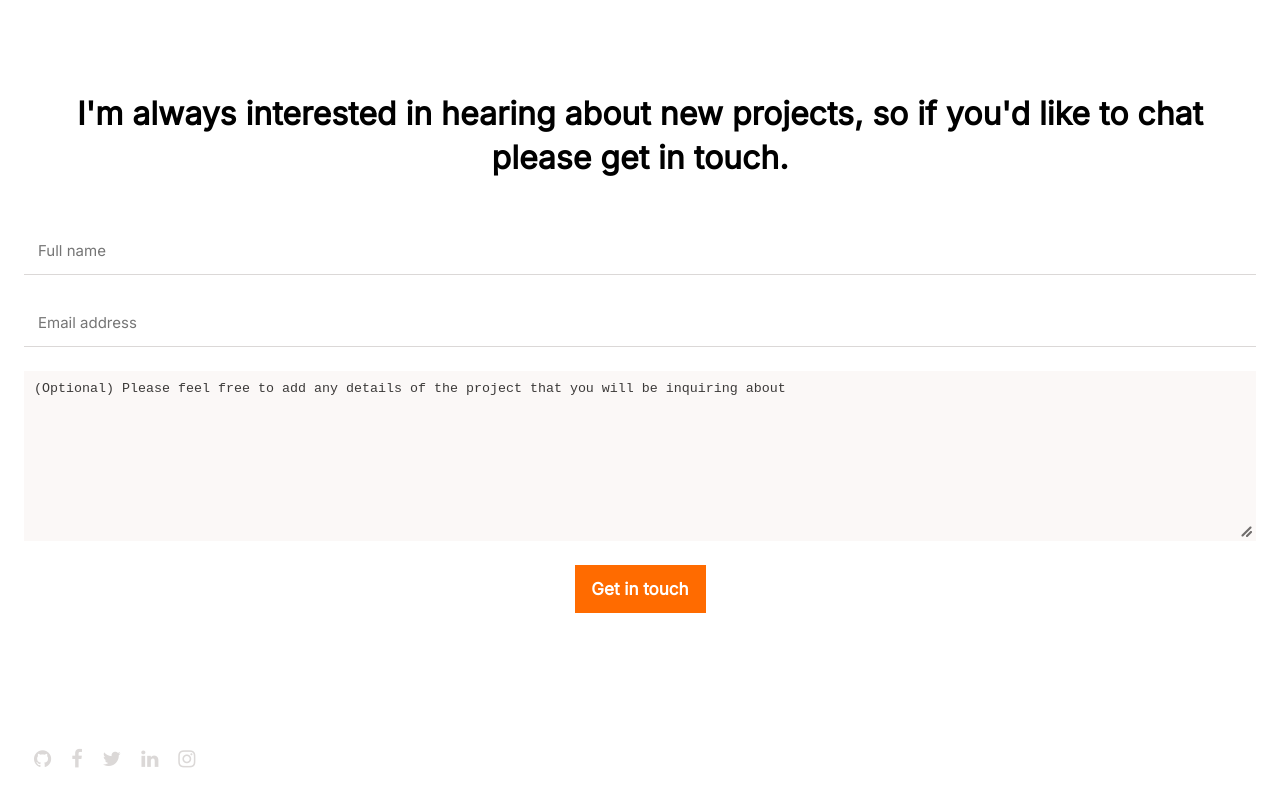
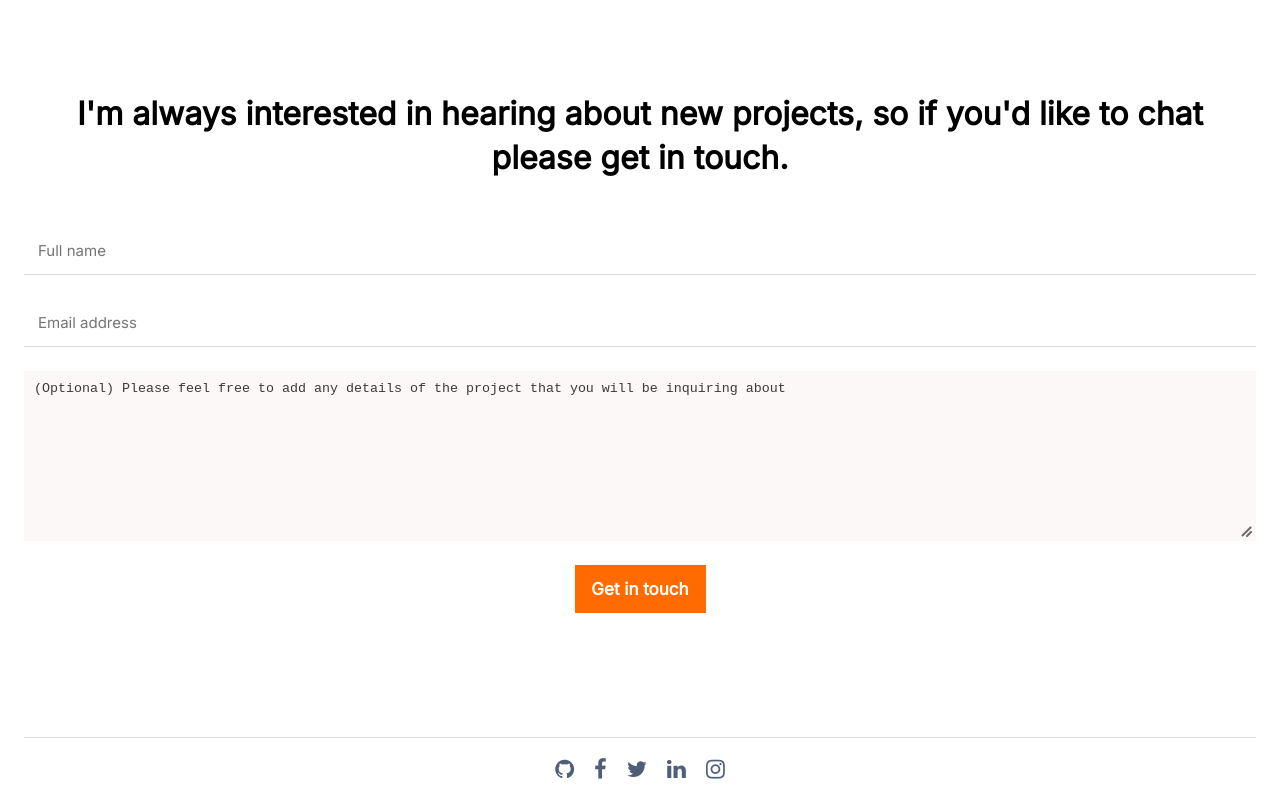
Before and after one commit to AKeeganDev/Portfolio, a website: page index.html in a window 1280 px wide. Shown: the part 6051-6851 px from the top of the page. Drawn offline with Linux system fonts and the light colour scheme; a web font is replaced by a local one.

Commit message:
Contact bottom styling

```diff
--- a/css/styles.css
+++ b/css/styles.css
@@ -399,3 +399,17 @@ form button {
   height: 48px;
   align-self: center;
 }
+
+.bottom-divider {
+  border-bottom: 1px solid #dfe1e6;
+}
+
+.bottom-contact-bar {
+  justify-content: center;
+}
+
+.bottom-icons li a {
+  color: #505f79;
+  font-size: 22px;
+  padding: 10px 0px;
+}
```
